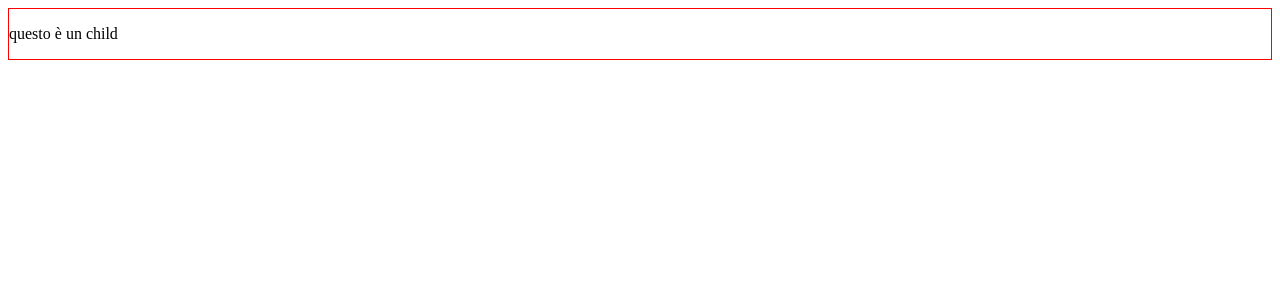
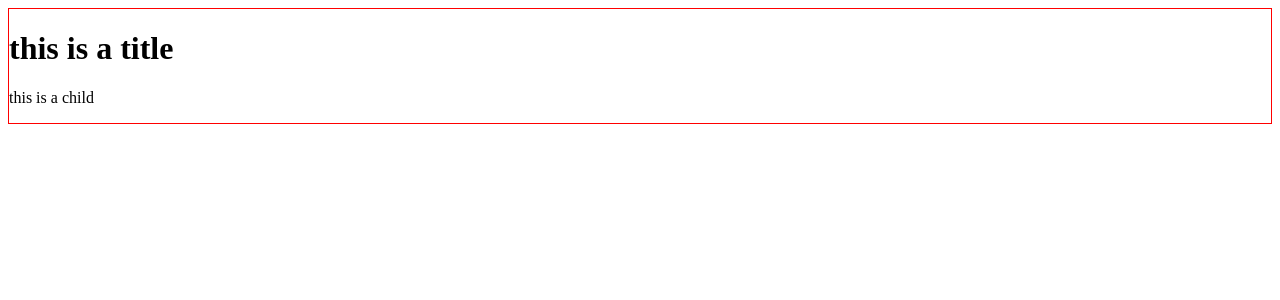
Before and after one commit to Francesco170/esercizi, a React (Create React App) app: page / in a window 1280 px wide. Shown: the top 300 px of the page. Built offline with nearby package versions, Linux system fonts and the light colour scheme.

Commit message:
esercizio42

```diff
--- a/src/App.js
+++ b/src/App.js
@@ -4,6 +4,7 @@ export class App extends React.Component{
    render(){
 
     return(
-        <Container/>
+        <Container title={<h1>this is a title</h1>}
+        child={<p>this is a child</p>}/>
     )
 }}
--- a/src/Container.js
+++ b/src/Container.js
@@ -4,8 +4,9 @@ import React from "react";
 export class Container extends React.Component{
     render(){
         return(
-            <div className="container">
-                   <p>questo è un child</p>
+            <div className="container" >
+                  {this.props.title}
+                  {this.props.child}
             </div>
         )
     }
```
